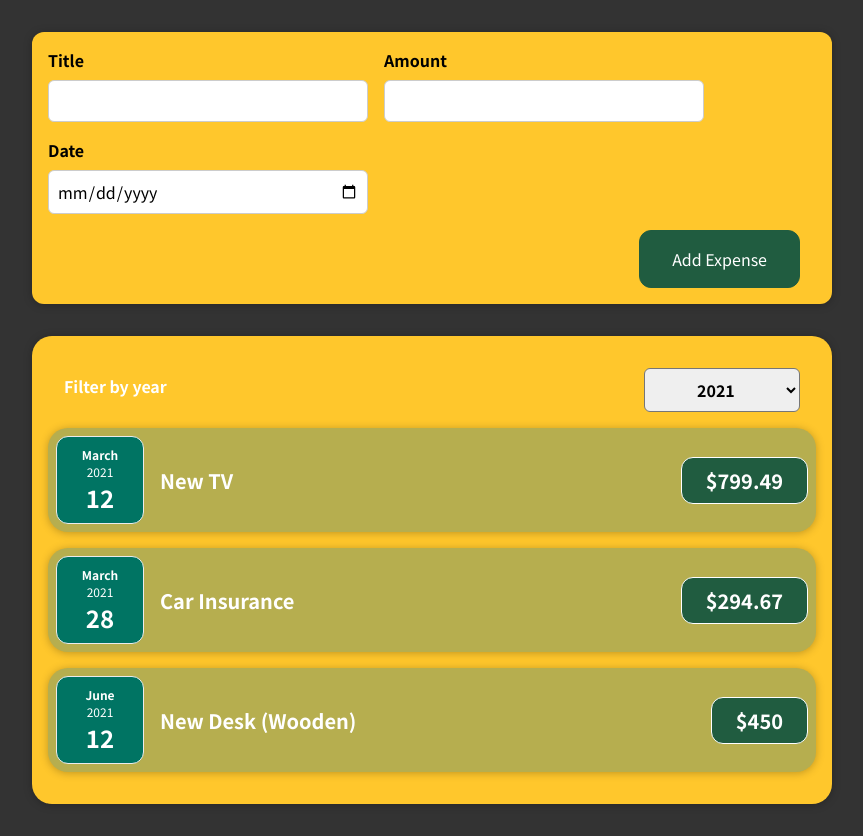
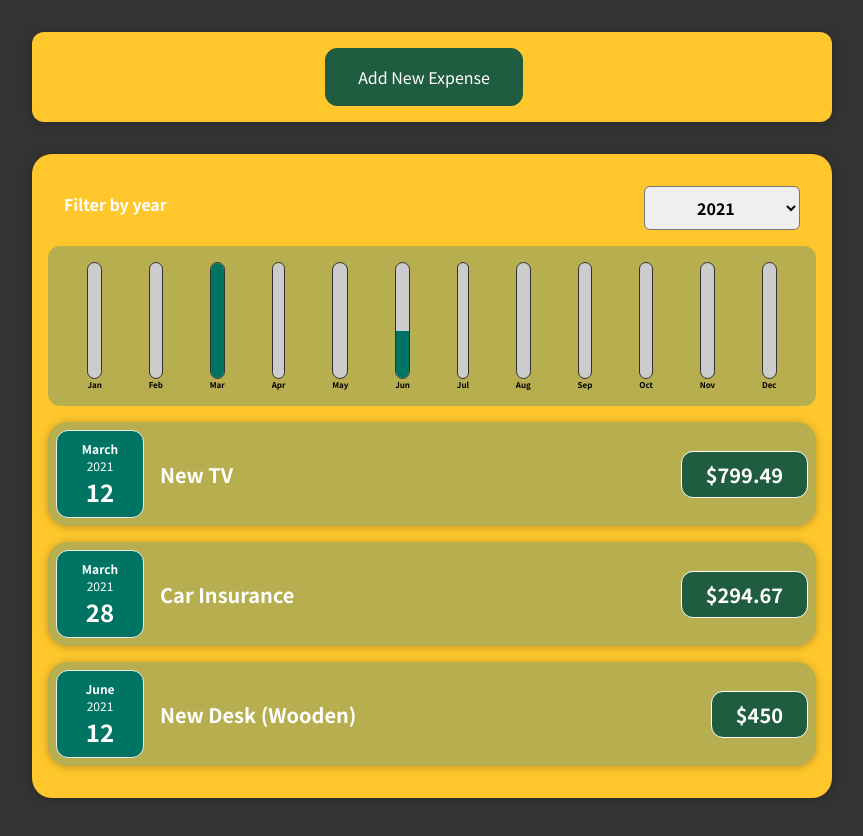
Before and after one commit to Chetan-B-B/ExpenseTracker, a React (Create React App) app: page / in a window 1280 px wide. Shown: the whole page, without its empty margins (208-1071 px from the left). Built offline with nearby package versions, Linux system fonts and the light colour scheme.

Commit message:
24-12-2021 "completed"

```diff
--- a/src/App.js
+++ b/src/App.js
@@ -9,7 +9,12 @@ const DUMMY_DATA = [
     amount: 94.12,
     date: new Date(2020, 7, 14),
   },
-  { id: "e2", title: "New TV", amount: 799.49, date: new Date(2021, 2, 12) },
+  {
+    id: "e2",
+    title: "New TV",
+    amount: 799.49,
+    date: new Date(2021, 2, 12),
+  },
   {
     id: "e3",
     title: "Car Insurance",
@@ -36,6 +41,7 @@ function App() {
   return (
     <div>
       <NewExpense onAddExpense={addExpenseHandler} />
+
       <Expenses items={expenses} />
     </div>
   );
--- a/src/components/Expenses/Expenses.js
+++ b/src/components/Expenses/Expenses.js
@@ -4,6 +4,7 @@ import ExpenseItem from "./ExpenseItem";
 import "./Expenses.css";
 import Card from "../UI/Card";
 import ExpensesFilter from "../ExpensesFilter/ExpensesFilter";
+import ExpenseChart from "./ExpensesChart";
 
 function Expenses(props) {
   const [filteredyear, setYear] = useState(new Date().getFullYear().toString());
@@ -20,6 +21,7 @@ function Expenses(props) {
         selected={filteredyear}
         onFilterData={filterChangeHandler}
       />
+      <ExpenseChart expenses={filteredExpenses} />
 
       {filteredExpenses.length === 0 ? (
         <p className="expenses-list__fallback">
--- /dev/null
+++ b/src/components/Expenses/ExpensesChart.js
@@ -0,0 +1,27 @@
+import Chart from "../chart/Chart";
+
+const ExpenseChart = (props) => {
+  const chartDataPoints = [
+    { label: "Jan", value: 0 },
+    { label: "Feb", value: 0 },
+    { label: "Mar", value: 0 },
+    { label: "Apr", value: 0 },
+    { label: "May", value: 0 },
+    { label: "Jun", value: 0 },
+    { label: "Jul", value: 0 },
+    { label: "Aug", value: 0 },
+    { label: "Sep", value: 0 },
+    { label: "Oct", value: 0 },
+    { label: "Nov", value: 0 },
+    { label: "Dec", value: 0 },
+  ];
+  for (const expense of props.expenses) {
+    console.log(expense);
+    const expenseMonth = expense.date.getMonth(); //starting 0-->jan means 0
+    chartDataPoints[expenseMonth].value += expense.amount;
+  }
+
+  return <Chart datapoints={chartDataPoints} />;
+};
+
+export default ExpenseChart;
--- a/src/components/NewExpense/ExpenseForm.css
+++ b/src/components/NewExpense/ExpenseForm.css
@@ -24,3 +24,7 @@
 .new-expense__actions {
   text-align: right;
 }
+
+.hidden {
+  display: none;
+}
--- a/src/components/NewExpense/ExpenseForm.js
+++ b/src/components/NewExpense/ExpenseForm.js
@@ -22,7 +22,7 @@ const ExpenseForm = (props) => {
     e.preventDefault();
     const expenseData = {
       title: title.charAt(0).toUpperCase() + title.slice(1),
-      amount: amount,
+      amount: +amount,
       date: new Date(date),
     };
     //console.log(expenseData);
@@ -33,7 +33,7 @@ const ExpenseForm = (props) => {
   };
 
   return (
-    <form onSubmit={submitHandler}>
+    <form className={props.hideForm} onSubmit={submitHandler}>
       <div className="new-expense__controls">
         <div className="new-expense__control">
           <label>Title</label>
@@ -61,6 +61,9 @@ const ExpenseForm = (props) => {
         </div>
       </div>
       <div className="new-expense__actions">
+        <button type="button" onClick={props.onCancel}>
+          Close
+        </button>
         <button type="submit">Add Expense</button>
       </div>
     </form>
--- a/src/components/NewExpense/NewExpense.js
+++ b/src/components/NewExpense/NewExpense.js
@@ -1,18 +1,35 @@
+import { useState } from "react";
+
 import "./NewExpense.css";
 import ExpenseForm from "./ExpenseForm";
+
 const NewExpense = (props) => {
+  const [hide, updateForm] = useState("hidden");
+
   const saveExpenseDataHandler = (enteredExpenseData) => {
     const expenseData = {
       ...enteredExpenseData,
       id: Math.random().toString(),
     };
-    console.log(props);
     props.onAddExpense(expenseData);
+    updateForm("hidden");
+  };
+
+  const addExpense = (e) => {
+    updateForm("");
+  };
+  const cancelHandler = () => {
+    updateForm("hidden");
   };
 
   return (
     <div className="new-expense">
-      <ExpenseForm onsaveExpenseData={saveExpenseDataHandler} />
+      <button onClick={addExpense}>Add New Expense</button>
+      <ExpenseForm
+        hideForm={hide}
+        onsaveExpenseData={saveExpenseDataHandler}
+        onCancel={cancelHandler}
+      />
     </div>
   );
 };
--- /dev/null
+++ b/src/components/chart/Chart.css
@@ -0,0 +1,9 @@
+.chart {
+  padding: 1rem;
+  border-radius: 12px;
+  background-color: #b6ae4f;
+  text-align: center;
+  display: flex;
+  justify-content: space-around;
+  height: 10rem;
+}
--- /dev/null
+++ b/src/components/chart/Chart.js
@@ -0,0 +1,23 @@
+import ChartBar from "./ChartBar";
+import "./Chart.css";
+
+const Chart = (props) => {
+  const dataPointValues = props.datapoints.map((dataPoint) => dataPoint.value);
+  const totalMaximum = Math.max(...dataPointValues);
+
+  return (
+    <div className="chart">
+      {props.datapoints.map((datapoint) => {
+        return (
+          <ChartBar
+            key={datapoint.label}
+            value={datapoint.value}
+            maxValue={totalMaximum}
+            label={datapoint.label}
+          />
+        );
+      })}
+    </div>
+  );
+};
+export default Chart;
--- /dev/null
+++ b/src/components/chart/ChartBar.css
@@ -0,0 +1,30 @@
+.chart-bar {
+  height: 100%;
+  display: flex;
+  flex-direction: column;
+  align-items: center;
+}
+
+.chart-bar__inner {
+  height: 100%;
+  width: 100%;
+  border: 1px solid #313131;
+  border-radius: 12px;
+  background-color: #ccc;
+  overflow: hidden;
+  display: flex;
+  flex-direction: column;
+  justify-content: flex-end;
+}
+
+.chart-bar__fill {
+  background-color: #007463;
+  width: 100%;
+  transition: all 0.3s ease-out;
+}
+
+.chart-bar__label {
+  font-weight: bold;
+  font-size: 0.5rem;
+  text-align: center;
+}
--- /dev/null
+++ b/src/components/chart/ChartBar.js
@@ -0,0 +1,22 @@
+import "./ChartBar.css";
+const ChartBar = (props) => {
+  let barFillHeight = "0%";
+  if (props.maxValue > 0) {
+    barFillHeight = Math.round((props.value / props.maxValue) * 100) + "%";
+  }
+
+  return (
+    <div className="chart-bar">
+      <div className="chart-bar__inner">
+        <div
+          className="chart-bar__fill"
+          style={{
+            height: barFillHeight,
+          }}
+        ></div>
+      </div>
+      <div className="chart-bar__label">{props.label}</div>
+    </div>
+  );
+};
+export default ChartBar;
```
Also changed, not shown: 1 other file (tests, documents, lock files or other folders).
